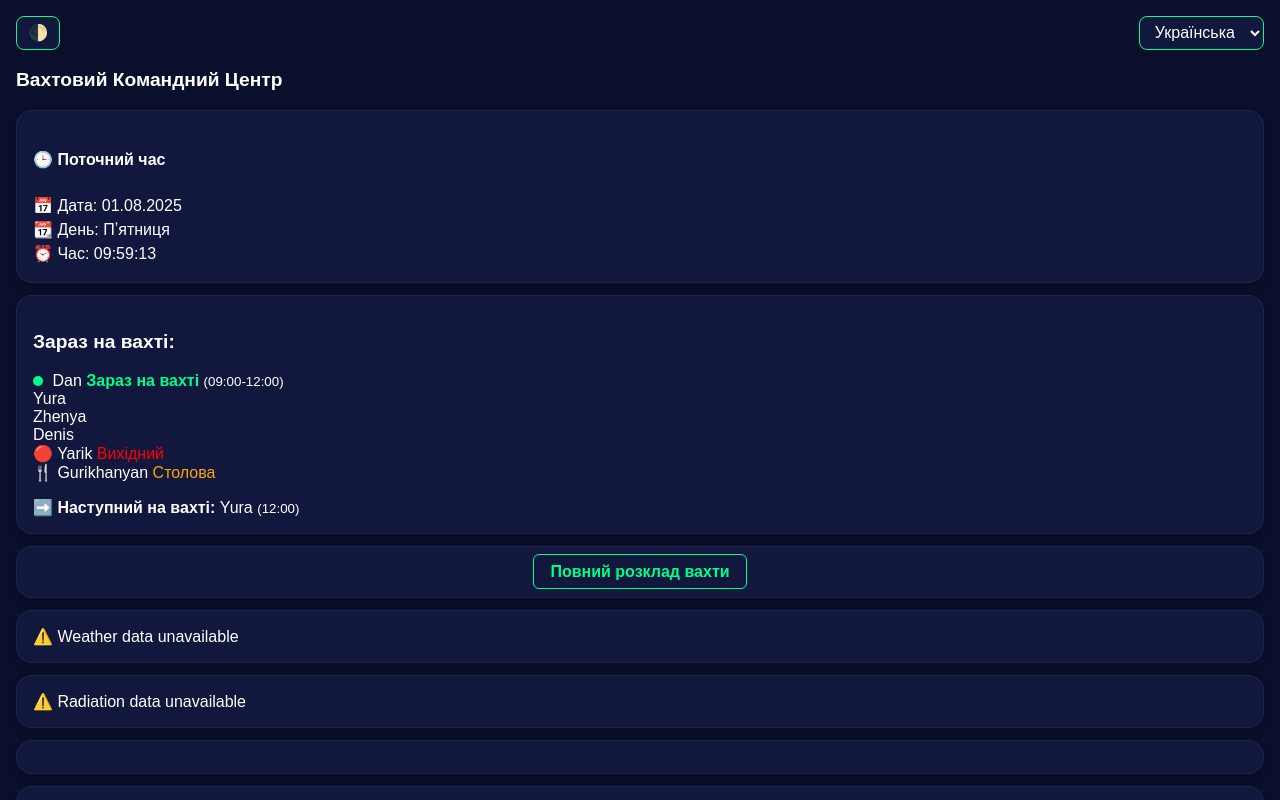
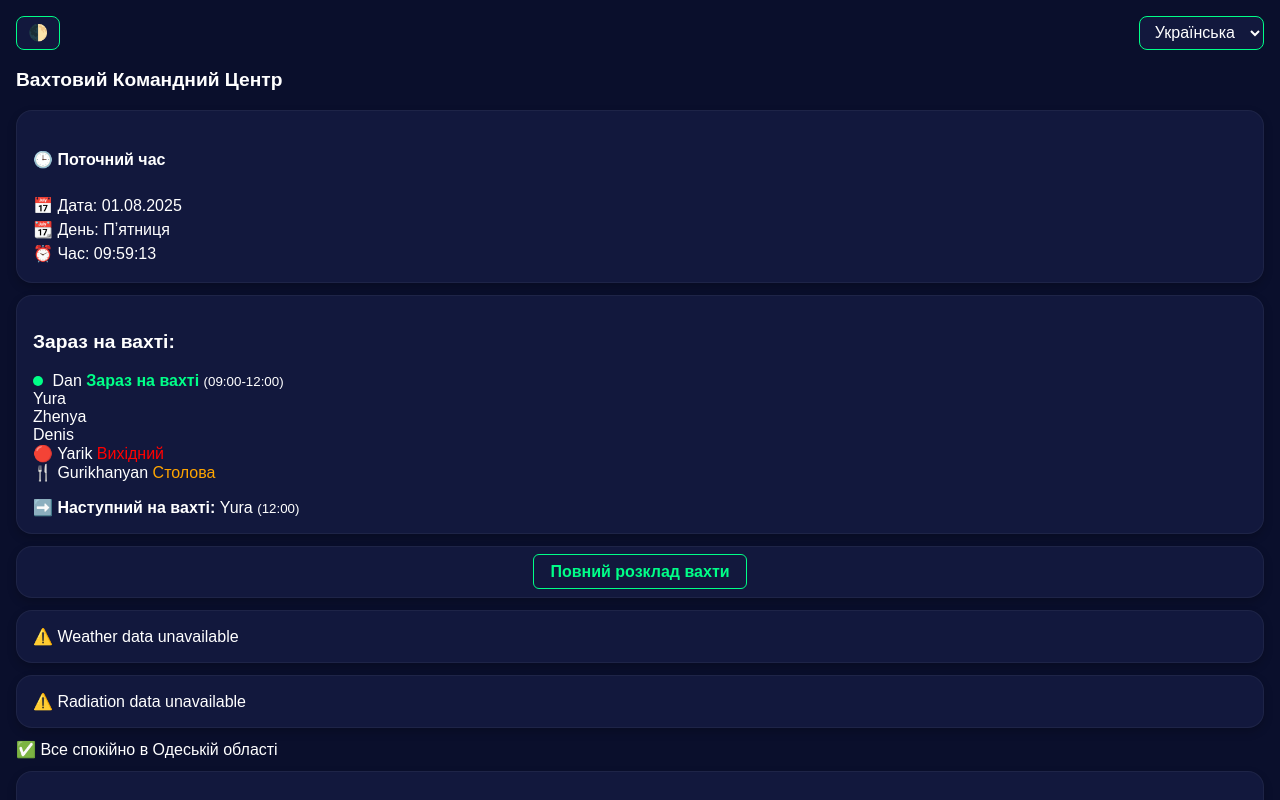
Before and after one commit to googlove/dutyWatch, a plain HTML site: page index.html in a window 1280 px wide. Shown: the top 800 px of the page. Drawn offline with Linux system fonts and the light colour scheme; no server answers.

Commit message:
Update index.html

```diff
--- a/index.html
+++ b/index.html
@@ -25,7 +25,7 @@
   </nav>
     <div id="weather" class="card"></div>
     <div id="radiation" class="card"></div>
-    <div id="checkAirAlert" class="card"></div>
+    <div id="airAlert" class="card"></div>
     <div id="events" class="card"></div>
   </div>
 
```
